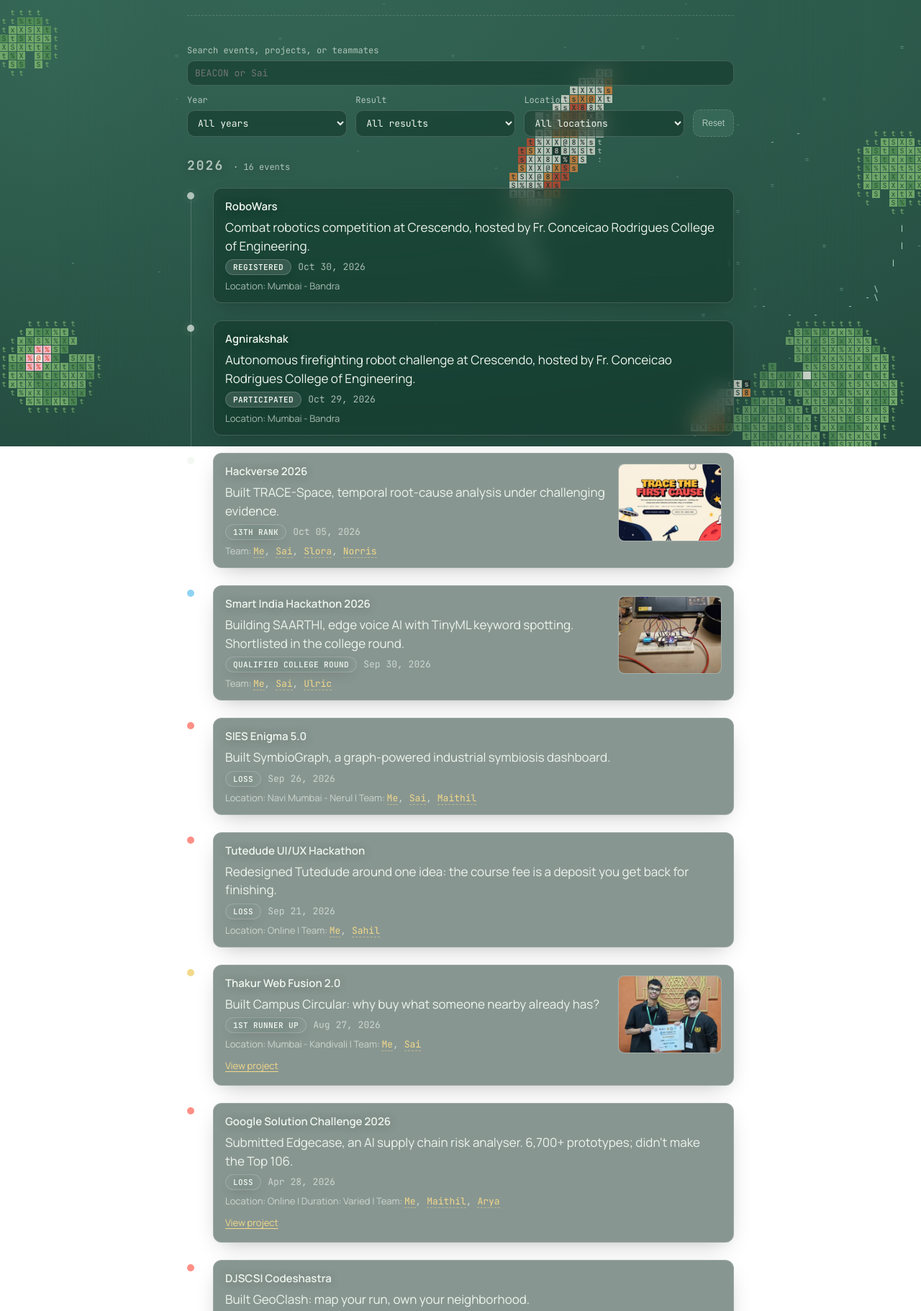
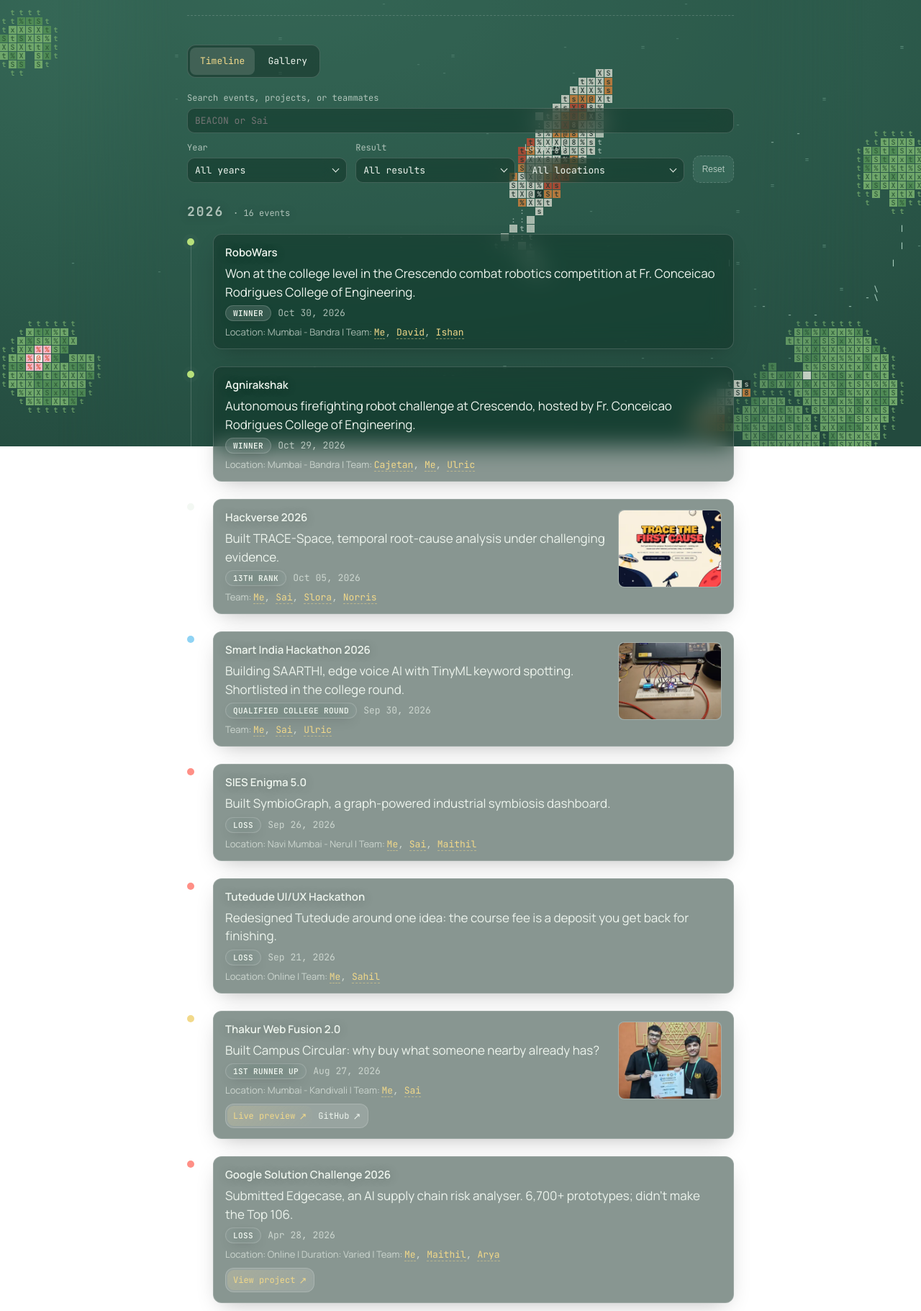
Before and after one commit to SC136/hackathons, a plain HTML site: page index.html in a window 1280 px wide. Shown: the part 180-2001 px from the top of the page at 72% size. Drawn offline with Linux system fonts and the light colour scheme.

Commit message:
feat: add photo gallery and refine logbook

```diff
--- a/alpha/app.js
+++ b/alpha/app.js
@@ -167,7 +167,7 @@ function setOptions(select, items, allLabel) {
 function matchesSearch(entry, query) {
   if (!query) return true;
   const teammates = (entry.team || []).map(memberLabel);
-  return [entry.name, entry.description, entry.projectUrl, ...teammates]
+  return [entry.name, entry.description, entry.projectUrl, entry.liveUrl, ...teammates]
     .some((value) => value && value.toLowerCase().includes(query));
 }
 
@@ -205,7 +205,8 @@ function renderTimeline(list, timeline) {
           </div>
           <div class="description">${entry.description || ""}</div>
           <div class="meta">${detailLine(entry.date, entry.location, entry.duration, entry.team)}</div>
-          ${entry.projectUrl ? `<a class="project-link" href="${safeUrl(entry.projectUrl)}" target="_blank" rel="noopener">View project</a>` : ""}
+          ${entry.liveUrl ? `<a class="project-link" href="${safeUrl(entry.liveUrl)}" target="_blank" rel="noopener">Live preview</a>` : ""}
+          ${entry.projectUrl ? `<a class="project-link" href="${safeUrl(entry.projectUrl)}" target="_blank" rel="noopener">${entry.liveUrl && entry.projectUrl.startsWith("https://github.com/") ? "GitHub" : "View project"}</a>` : ""}
         </div>
       `;
         const images = getEntryImages(entry).map((path) => new URL(path, dataUrl).href);
--- a/app.js
+++ b/app.js
@@ -80,8 +80,18 @@ async function init() {
   }
   filterReset.addEventListener("click", resetFilters);
 
-  function showLinkedEvent() {
+  const timelineView = document.getElementById("timeline-view");
+  const galleryView = document.getElementById("gallery-view");
+  const viewLinks = document.querySelectorAll(".logbook-views a");
+  renderPhotoGrid(entries, document.getElementById("photo-grid"));
+
+  function showView() {
     const id = location.hash.slice(1);
+    const showPhotos = id === "photos";
+    timelineView.hidden = showPhotos;
+    galleryView.hidden = !showPhotos;
+    viewLinks[0].setAttribute("aria-current", String(!showPhotos));
+    viewLinks[1].setAttribute("aria-current", String(showPhotos));
     timeline.querySelector(".linked")?.classList.remove("linked");
     if (!id.startsWith("event-")) return;
     if (!document.getElementById(id) && entries.some((entry) => eventId(entry) === id)) {
@@ -93,8 +103,8 @@ async function init() {
       card.scrollIntoView();
     }
   }
-  window.addEventListener("hashchange", showLinkedEvent);
-  showLinkedEvent();
+  window.addEventListener("hashchange", showView);
+  showView();
 
   renderSummary(entries);
   timeline.setAttribute("aria-busy", "false");
@@ -129,7 +139,7 @@ function setOptions(select, items, allLabel) {
 function matchesSearch(entry, query) {
   if (!query) return true;
   const teammates = (entry.team || []).map(memberLabel);
-  return [entry.name, entry.description, entry.projectUrl, ...teammates]
+  return [entry.name, entry.description, entry.projectUrl, entry.liveUrl, ...teammates]
     .some((value) => value && value.toLowerCase().includes(query));
 }
 
@@ -166,14 +176,16 @@ function renderTimeline(list, timeline) {
           <div class="meta result">${entry.result}</div>
           ${entry.date ? `<span class="meta reveal-date">${formatDate(entry.date)}</span>` : ""}
           <div class="meta">${detailLine(entry.location, entry.duration, entry.team)}</div>
-          ${entry.projectUrl ? `<a class="project-link" href="${safeUrl(entry.projectUrl)}" target="_blank" rel="noopener">View project</a>` : ""}
+          ${entry.liveUrl || entry.projectUrl ? `
+            <div class="project-links">
+              ${entry.liveUrl ? `<a class="project-link" href="${safeUrl(entry.liveUrl)}" target="_blank" rel="noopener">Live preview <span aria-hidden="true">↗</span></a>` : ""}
+              ${entry.projectUrl ? `<a class="project-link" href="${safeUrl(entry.projectUrl)}" target="_blank" rel="noopener">${entry.liveUrl && entry.projectUrl.startsWith("https://github.com/") ? "GitHub" : "View project"} <span aria-hidden="true">↗</span></a>` : ""}
+            </div>
+          ` : ""}
         </div>
       `;
-        const images = getEntryImages(entry);
-        if (images.length) {
-          const thumbnails = images.map((image, index) => entry.thumbnails?.[index] || image);
-          addEventPhoto(div.querySelector(".card"), entry.name, thumbnails, images);
-        }
+        const photos = getEventPhotos(entry);
+        if (photos.length) addEventPhoto(div.querySelector(".card"), photos);
         section.appendChild(div);
       });
 
@@ -246,23 +258,57 @@ function getEntryImages(entry) {
   return [];
 }
 
-function addEventPhoto(card, name, thumbnails, images) {
+function getEventPhotos(entry) {
+  return getEntryImages(entry).map((src, index) => ({
+    src,
+    thumbnail: entry.thumbnails?.[index] || src,
+    name: entry.name,
+    alt: `${entry.name}, photo ${index + 1}`,
+  }));
+}
+
+function createPhotoButton(className, label, thumbnail) {
   const button = document.createElement("button");
   button.type = "button";
-  button.className = "event-photo";
-  button.setAttribute("aria-label", `Open photos from ${name}`);
+  button.className = className;
+  button.setAttribute("aria-label", label);
   button.setAttribute("aria-haspopup", "dialog");
   const photo = document.createElement("img");
   photo.alt = "";
   photo.loading = "lazy";
   photo.decoding = "async";
+  photo.src = thumbnail;
+  button.append(photo);
+  return button;
+}
+
+function renderPhotoGrid(list, grid) {
+  const photos = list.slice()
+    .sort((a, b) => b.year - a.year || compareEntryDates(a, b) || a.name.localeCompare(b.name))
+    .flatMap(getEventPhotos);
+  if (!photos.length) {
+    grid.textContent = "No photos yet.";
+    return;
+  }
+  photos.forEach((photo, index) => {
+    const button = createPhotoButton("gallery-tile", `Open ${photo.alt}`, photo.thumbnail);
+    const caption = document.createElement("span");
+    caption.textContent = photo.name;
+    button.append(caption);
+    button.addEventListener("click", () => openGallery(photos, index));
+    grid.append(button);
+  });
+}
+
+function addEventPhoto(card, photos) {
+  const { name, thumbnail } = photos[0];
+  const button = createPhotoButton("event-photo", `Open photos from ${name}`, thumbnail);
+  const photo = button.firstElementChild;
   let index = 0;
-  photo.src = thumbnails[index];
-  button.append(photo);
   card.prepend(button);
-  button.addEventListener("click", () => openGallery(name, images, index));
+  button.addEventListener("click", () => openGallery(photos, index));
 
-  if (images.length < 2) return;
+  if (photos.length < 2) return;
   let timer;
   card.addEventListener("pointerenter", (event) => {
     if (event.pointerType === "touch" || window.matchMedia("(prefers-reduced-motion: reduce)").matches) return;
@@ -272,33 +318,35 @@ function addEventPhoto(card, name, thumbnails, images) {
         window.clearInterval(timer);
         return;
       }
-      index = (index + 1) % images.length;
-      photo.src = thumbnails[index];
+      index = (index + 1) % photos.length;
+      photo.src = photos[index].thumbnail;
     }, 1400);
   });
   card.addEventListener("pointerleave", () => {
     window.clearInterval(timer);
     index = 0;
-    photo.src = thumbnails[index];
+    photo.src = thumbnail;
   });
 }
 
-function openGallery(name, images, index) {
+function openGallery(photos, index) {
   const dialog = document.getElementById("gallery");
   const photo = document.getElementById("gallery-image");
+  const title = document.getElementById("gallery-title");
   const previous = document.getElementById("gallery-prev");
   const next = document.getElementById("gallery-next");
   const count = document.getElementById("gallery-count");
 
   function show(step) {
-    index = (index + step + images.length) % images.length;
-    photo.src = images[index];
-    photo.alt = `${name}, photo ${index + 1}`;
-    count.textContent = `${index + 1} of ${images.length}`;
+    index = (index + step + photos.length) % photos.length;
+    const current = photos[index];
+    photo.src = current.src;
+    photo.alt = current.alt;
+    title.textContent = current.name;
+    count.textContent = `${index + 1} of ${photos.length}`;
   }
 
-  document.getElementById("gallery-title").textContent = name;
-  previous.hidden = next.hidden = images.length < 2;
+  previous.hidden = next.hidden = photos.length < 2;
   previous.onclick = () => show(-1);
   next.onclick = () => show(1);
   dialog.onkeydown = (event) => {
--- a/data.json
+++ b/data.json
@@ -18,7 +18,7 @@
         },
         "nandan": {
             "name": "Nandan",
-            "url": "https://example.com"
+            "url": "https://github.com/NandanBhawsar"
         },
         "aryan": {
             "name": "Aryan",
@@ -26,7 +26,7 @@
         },
         "norvin": {
             "name": "Norvin",
-            "url": "https://example.com"
+            "url": "https://github.com/NrTheOgGod"
         },
         "maithil": {
             "name": "Maithil",
@@ -73,6 +73,14 @@
         },
         "alston": {
             "name": "Alston"
+        },
+        "cajetan": {
+            "name": "Cajetan",
+            "url": "https://github.com/Cajetan02"
+        },
+        "ishan": {
+            "name": "Ishan",
+            "url": "https://github.com/Ishaan2008-op"
         }
     },
     "entries": [
@@ -312,7 +320,7 @@
             "name": "DMCE Code-a-Thon",
             "result": "Top 8 Finalist",
             "description": "Good UI, but lacked depth in features.",
-            "location": "Airoli - Navi Mumbai",
+            "location": "Navi Mumbai - Airoli",
             "duration": "8 hours",
             "images": [
                 "assets/codeathon.jpeg",
@@ -402,6 +410,7 @@
             "result": "1st Runner Up",
             "description": "Built Campus Circular: why buy what someone nearby already has?",
             "location": "Mumbai - Kandivali",
+            "liveUrl": "https://webfusion20.vercel.app/",
             "projectUrl": "https://github.com/SC136/Web_Fusion_2.0",
             "team": [
                 "sc",
@@ -562,17 +571,27 @@
             "year": 2026,
             "date": "29-10-2026",
             "name": "Agnirakshak",
-            "result": "Participated",
+            "result": "Winner",
             "description": "Autonomous firefighting robot challenge at Crescendo, hosted by Fr. Conceicao Rodrigues College of Engineering.",
-            "location": "Mumbai - Bandra"
+            "location": "Mumbai - Bandra",
+            "team": [
+                "cajetan",
+                "sc",
+                "urine"
+            ]
         },
         {
             "year": 2026,
             "date": "30-10-2026",
             "name": "RoboWars",
-            "result": "Registered",
-            "description": "Combat robotics competition at Crescendo, hosted by Fr. Conceicao Rodrigues College of Engineering.",
-            "location": "Mumbai - Bandra"
+            "result": "Winner",
+            "description": "Won at the college level in the Crescendo combat robotics competition at Fr. Conceicao Rodrigues College of Engineering.",
+            "location": "Mumbai - Bandra",
+            "team": [
+                "sc",
+                "david",
+                "ishan"
+            ]
         }
     ]
 }
--- a/index.html
+++ b/index.html
@@ -46,6 +46,12 @@
 
   <div class="divider"></div>
 
+  <nav class="logbook-views" aria-label="Logbook views">
+    <a href="#events" aria-current="true">Timeline</a>
+    <a href="#photos">Gallery</a>
+  </nav>
+
+  <div id="timeline-view">
     <div class="filters" id="filters">
       <div class="filter filter-search">
         <label for="filter-search">Search events, projects, or teammates</label>
@@ -74,6 +80,11 @@
     <div id="timeline" aria-busy="true"></div>
 
     <div class="reflection" id="summary"></div>
+  </div>
+
+  <section id="gallery-view" aria-label="Hackathon photo gallery" hidden>
+    <div class="photo-grid" id="photo-grid"></div>
+  </section>
 
   <footer class="footer">
     <p>this page exists so i don’t forget how far i’ve come</p>
--- a/style.css
+++ b/style.css
@@ -52,6 +52,37 @@ body {
   border-top: 1px dashed var(--line);
 }
 
+.logbook-views {
+  display: flex;
+  gap: 4px;
+  width: fit-content;
+  margin-bottom: 20px;
+  padding: 3px;
+  border: 1px solid var(--line);
+  border-radius: 12px;
+  background: var(--panel);
+}
+
+.logbook-views a {
+  padding: 10px 14px;
+  border-radius: 8px;
+  color: var(--ink);
+  font: 13px/1.4 "JetBrains Mono", ui-monospace, monospace;
+  text-decoration: none;
+}
+
+.logbook-views a:hover,
+.logbook-views a[aria-current="true"] {
+  background: var(--result-bg);
+  color: var(--accent);
+}
+
+.logbook-views a:focus-visible,
+.gallery-tile:focus-visible {
+  outline: 2px solid var(--accent);
+  outline-offset: 2px;
+}
+
 /* ---------- Filters ---------- */
 .filters {
   display: grid;
@@ -89,6 +120,77 @@ body {
   padding: 8px 10px;
   font-size: 13px;
   font-family: "JetBrains Mono", ui-monospace, monospace;
+}
+
+.filter-options .filter {
+  display: grid;
+  grid-template-columns: minmax(0, 1fr);
+}
+
+.filter-options select,
+.filter-options .filter::after {
+  grid-area: 2 / 1;
+}
+
+.filter-options select {
+  appearance: none;
+  padding-inline-end: 30px;
+}
+
+.filter-toggle::after,
+.filter-options .filter::after {
+  content: "";
+  width: 6px;
+  height: 6px;
+  border: solid currentColor;
+  border-width: 0 1.5px 1.5px 0;
+  transform: translateY(-2px) rotate(45deg);
+}
+
+.filter-options .filter::after {
+  place-self: center end;
+  z-index: 1;
+  margin-inline-end: 12px;
+  pointer-events: none;
+}
+
+@supports (appearance: base-select) and selector(::picker(select)) {
+  .filter-options select,
+  .filter-options select::picker(select) {
+    appearance: base-select;
+  }
+
+  .filter-options select::picker-icon {
+    display: none;
+  }
+
+  .filter-options select::picker(select) {
+    margin-block: 5px;
+    padding: 4px;
+    border: 1px solid var(--line);
+    border-radius: 10px;
+    background: linear-gradient(var(--panel), var(--panel)), var(--sky);
+    color: var(--ink);
+    box-shadow: 0 10px 24px var(--shadow);
+  }
+
+  .filter-options option {
+    padding: 8px 10px;
+    border-radius: 6px;
+  }
+
+  .filter-options option:checked {
+    color: var(--accent);
+  }
+
+  .filter-options option:is(:hover, :focus-visible) {
+    background: var(--result-bg);
+  }
+
+  .filter-options option::checkmark {
+    order: 1;
+    margin-inline-start: auto;
+  }
 }
 
 .filter select:focus,
@@ -210,10 +312,11 @@ body.loading { overflow: hidden; }
 .entry.linked .card { border-color: var(--accent); }
 
 .card {
+  --card-radius: 12px;
   background: var(--paper);
   border: 1px solid var(--line);
   padding: 14px 16px;
-  border-radius: 12px;
+  border-radius: var(--card-radius);
   box-shadow: 0 10px 30px rgba(0, 0, 0, 0.25);
   transition: transform 200ms ease, box-shadow 200ms ease, border-color 200ms ease;
   position: relative;
@@ -266,7 +369,8 @@ body.loading { overflow: hidden; }
 
 .reveal-date,
 .result,
-.team-links {
+.team-links,
+.project-links {
   font-family: "JetBrains Mono", ui-monospace, monospace;
 }
 
@@ -274,13 +378,86 @@ body.loading { overflow: hidden; }
   margin-left: 6px;
 }
 
+.project-links {
+  display: flex;
+  flex-wrap: wrap;
+  width: fit-content;
+  max-width: 100%;
+  margin-top: 10px;
+  padding: 2px;
+  border: 1px solid var(--line);
+  border-radius: var(--card-radius);
+  background: var(--result-bg);
+}
+
 .project-link {
-  display: inline-block;
-  margin-top: 8px;
+  display: inline-flex;
+  align-items: center;
+  gap: 5px;
+  min-height: 28px;
+  padding-inline: 8px;
+  border-radius: calc(var(--card-radius) - 3px);
+  font-size: 12px;
+  color: var(--ink);
+  text-decoration: none;
+}
+
+.project-link:first-child {
+  background: linear-gradient(135deg, color-mix(in srgb, var(--accent) 18%, transparent), transparent);
+  color: var(--accent);
+}
+
+.project-link span {
+  font: 13px/1 system-ui, sans-serif;
+}
+
+.project-link:hover {
+  background: color-mix(in srgb, var(--accent) 22%, transparent);
+  color: var(--accent-hi);
+}
+
+.project-link:focus-visible {
+  outline: 2px solid var(--accent);
+  outline-offset: -2px;
+}
+
+.photo-grid {
+  display: grid;
+  grid-template-columns: repeat(3, minmax(0, 1fr));
+  gap: 12px;
+}
+
+.gallery-tile {
+  display: flex;
+  flex-direction: column;
+  padding: 0;
+  overflow: hidden;
+  border: 1px solid var(--line);
+  border-radius: 12px;
+  background: var(--panel);
+  color: var(--ink);
+  font: inherit;
+  text-align: start;
+  cursor: zoom-in;
+}
+
+.gallery-tile:hover {
+  border-color: var(--accent);
+}
+
+.gallery-tile img {
+  width: 100%;
+  aspect-ratio: 4 / 3;
+  object-fit: cover;
+}
+
+.gallery-tile span {
+  padding: 8px 10px;
   font-size: 13px;
-  color: var(--accent);
-  text-underline-offset: 3px;
-  padding-block: 4px;
+}
+
+@media (max-width: 520px) {
+  .photo-grid { grid-template-columns: repeat(2, minmax(0, 1fr)); }
 }
 
 #gallery {
@@ -503,14 +680,6 @@ body:has(#gallery[open]) { overflow: hidden; }
     font: inherit;
     cursor: pointer;
   }
-  .filter-toggle::after {
-    content: "";
-    width: 6px;
-    height: 6px;
-    border: solid currentColor;
-    border-width: 0 1.5px 1.5px 0;
-    transform: translateY(-2px) rotate(45deg);
-  }
   .filter-toggle[aria-expanded="true"]::after {
     transform: translateY(2px) rotate(225deg);
   }
```
Also changed, not shown: 1 other file. Lines whose indentation alone changed are shown as unchanged.
